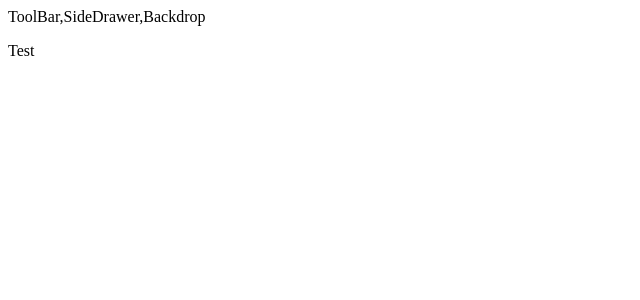
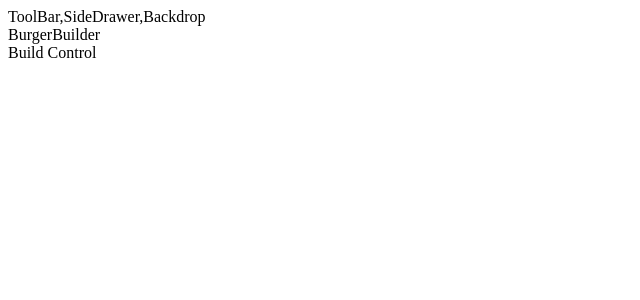
Before and after one commit to mubasharakram786/Github-Finder, a React (Create React App) app: page / in a window 1280 px wide. Shown: the top 300 px of the page, without its empty margins (0-640 px from the left). Built offline with nearby package versions, Linux system fonts and the light colour scheme.

Commit message:
feat: burger builder container

```diff
--- a/src/App.js
+++ b/src/App.js
@@ -1,10 +1,11 @@
 import React, { Component } from 'react'
 import Layout from './Component/Layout/Layout';
+import BurgerBuilder  from './Container/BurgerBuilder/BurgerBuilder';
 class App extends Component {
   render() {
     return (
       <Layout>
-        <p>Test</p>
+       <BurgerBuilder/>
       </Layout>
 
     )
--- /dev/null
+++ b/src/Container/BurgerBuilder/BurgerBuilder.js
@@ -0,0 +1,12 @@
+import React, { Component } from 'react'
+import Auxil from '../../hoc/Auxil'
+export default class BurgerBuilder extends Component {
+  render() {
+    return (
+        <Auxil>
+      <div>BurgerBuilder</div>
+      <div>Build Control</div>
+      </Auxil>
+    )
+  }
+}
```
Also changed, not shown: 1 other file (tests, documents, lock files or other folders).
